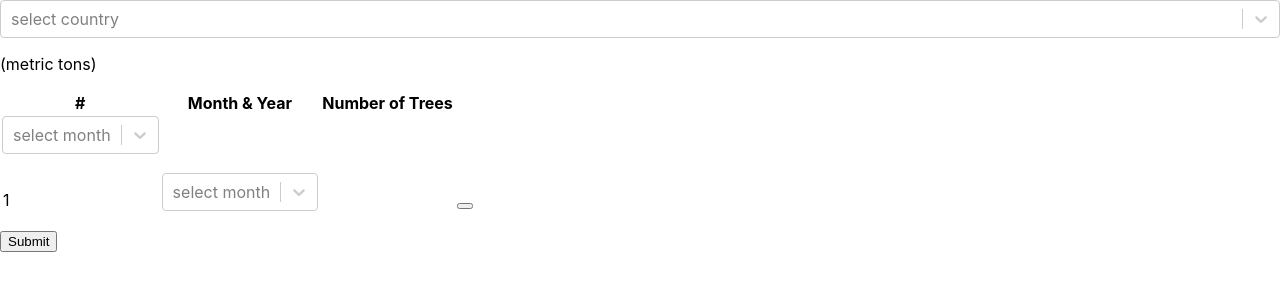
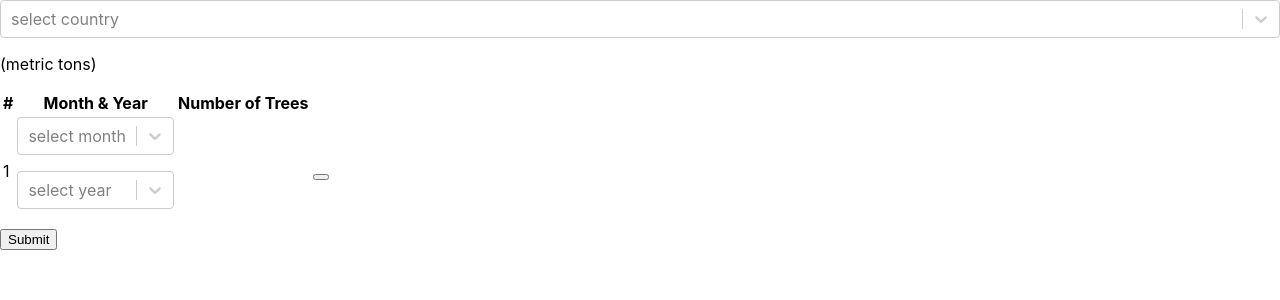
Before and after one commit to ArdalanJaf/Carbon-Offset-Calculator, a React (Create React App) app: page / in a window 1280 px wide. Shown: the top 300 px of the page. Built offline with nearby package versions, Linux system fonts and the light colour scheme.

Commit message:
year selector added

```diff
--- a/src/app/formDataSlice.js
+++ b/src/app/formDataSlice.js
@@ -8,9 +8,7 @@ export const formDataSlice = createSlice({
   name: "formData",
   initialState: {
     annualCO2Emissions: 0, // decimal numbers turned to Int in back end
-    treePurchases: [
-      { date: { month: currentMonth, year: currentYear }, trees: 0 },
-    ], // array item = { date: 0, trees: 0 }
+    treePurchases: [{ month: currentMonth, year: currentYear, trees: 0 }], // array item = { date: 0, trees: 0 }
     treeCost: { initial: 120, upkeep: 12, currency: "dollars" },
     maxAnualPurchase: 55,
     maxTreeOffset: {
@@ -25,7 +23,7 @@ export const formDataSlice = createSlice({
     setAnnualCO2Emissions: (state, action) => {
       state.annualCO2Consumption = action.payload;
     },
-    addPurchase: (state, action) => {
+    addPurchaseMonth: (state, action) => {
       state.treePurchases.push(action.payload);
     },
     deletePurchase: (state, action) => {
--- a/src/components/Purchase.js
+++ b/src/components/Purchase.js
@@ -1,5 +1,6 @@
 import SelectMonth from "./SelectMonth";
 import React, { useState } from "react";
+import SelectYear from "./SelectYear";
 
 export default function Purchase(state) {
   const [treePurchaseConstruct, setTreePurchaseConstruct] = useState({
@@ -18,6 +19,7 @@ export default function Purchase(state) {
           index={index}
           setTreePurchaseConstruct={setTreePurchaseConstruct}
         />
+        <SelectYear />
       </td>
       <td></td>
       <td>
--- a/src/components/Purchases.js
+++ b/src/components/Purchases.js
@@ -16,8 +16,6 @@ export default function Purchases() {
           <th scope="col">Number of Trees</th>
           <th scope="col"></th>
         </tr>
-        <SelectMonth />
-
         {treePurchases.map((purchase, index) => {
           return <Purchase key={index} index={index}></Purchase>;
         })}
--- a/src/components/SelectMonth.js
+++ b/src/components/SelectMonth.js
@@ -1,10 +1,9 @@
 import { useDispatch, useSelector } from "react-redux";
 import Select from "react-select";
 import { addPurchase } from "../app/formDataSlice";
+import react, { useState } from "react";
 import { months } from "../config/months";
-import react, { useState } from "react";
-
-export default function SelectMonth(state) {
+export default function SelectYear(state) {
   // const { treePurchases } = useSelector((state) => state.formData);
   // const dispatch = useDispatch();
   // const { index, setTreePurchaseConstruct } = state;
@@ -18,10 +17,6 @@ export default function SelectMonth(state) {
     // dispatch(setTreePurchaseConstruct(option.value));
     setMonth(option.value);
   }
-
-  const today = new Date();
-  const currentMonth = months[today.getMonth()];
-  const currentYear = today.getFullYear();
 
   return (
     <>
@@ -38,19 +33,4 @@ export default function SelectMonth(state) {
       </p>
     </>
   );
-
-  // return (
-  //   <select
-  //     value={treePurchases[treePurchases.length - 1].date.month || currentMonth}
-  //     onChange={(e) => dispatch()}
-  //   >
-  //     {months.map((month, i) => {
-  //       return (
-  //         <option key={i} value={i}>
-  //           {month}
-  //         </option>
-  //       );
-  //     })}
-  //   </select>
-  // );
 }
--- /dev/null
+++ b/src/components/SelectYear.js
@@ -0,0 +1,52 @@
+import { useDispatch, useSelector } from "react-redux";
+import Select from "react-select";
+import { addPurchase } from "../app/formDataSlice";
+import years from "../config/years";
+import react, { useState } from "react";
+
+export default function SelectMonth(state) {
+  // const { treePurchases } = useSelector((state) => state.formData);
+  // const dispatch = useDispatch();
+  // const { index, setTreePurchaseConstruct } = state;
+  const [year, setYear] = useState(null);
+
+  const optionList = years.map((year) => {
+    return { value: year, label: year.toString() };
+  });
+
+  function handleSelect(option) {
+    // dispatch(setTreePurchaseConstruct(option.value));
+    setYear(option.value);
+  }
+
+  return (
+    <>
+      <Select
+        // defaultInputValue="" <-- pull from local storage option?
+        options={optionList}
+        placeholder="select year"
+        onChange={handleSelect}
+        aria-label="Select year for trees purchase entry"
+      />
+
+      <p>
+        {year} {years[year]}
+      </p>
+    </>
+  );
+
+  // return (
+  //   <select
+  //     value={treePurchases[treePurchases.length - 1].date.month || currentMonth}
+  //     onChange={(e) => dispatch()}
+  //   >
+  //     {months.map((month, i) => {
+  //       return (
+  //         <option key={i} value={i}>
+  //           {month}
+  //         </option>
+  //       );
+  //     })}
+  //   </select>
+  // );
+}
--- /dev/null
+++ b/src/config/years.js
@@ -0,0 +1,15 @@
+// List of year options selectable for tree purchase entrees
+const years = [];
+
+// Max years in future that can be selected
+const maxYears = 50;
+
+const today = new Date();
+const currentYear = today.getFullYear(); // format: yyyy
+
+// Creates list of years from current year to maxYears specified.
+for (let i = currentYear; i < currentYear + maxYears; i++) {
+  years.push(i);
+}
+
+export default years;
```
